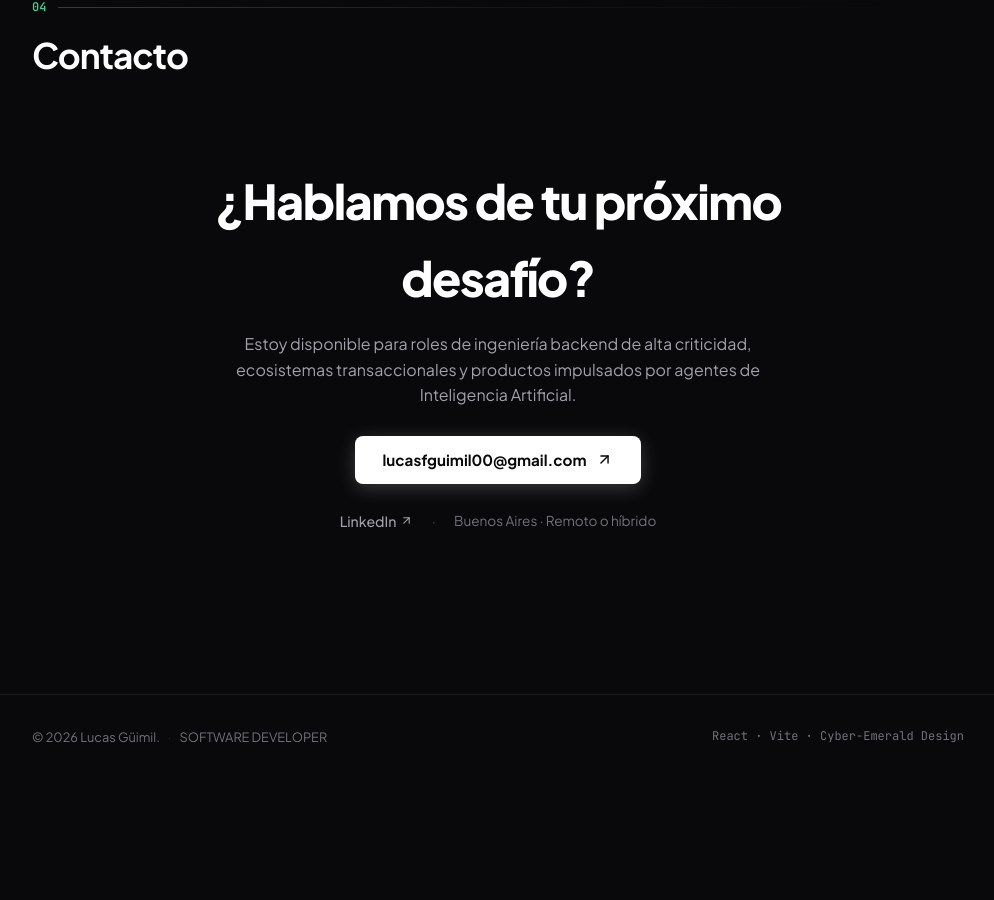
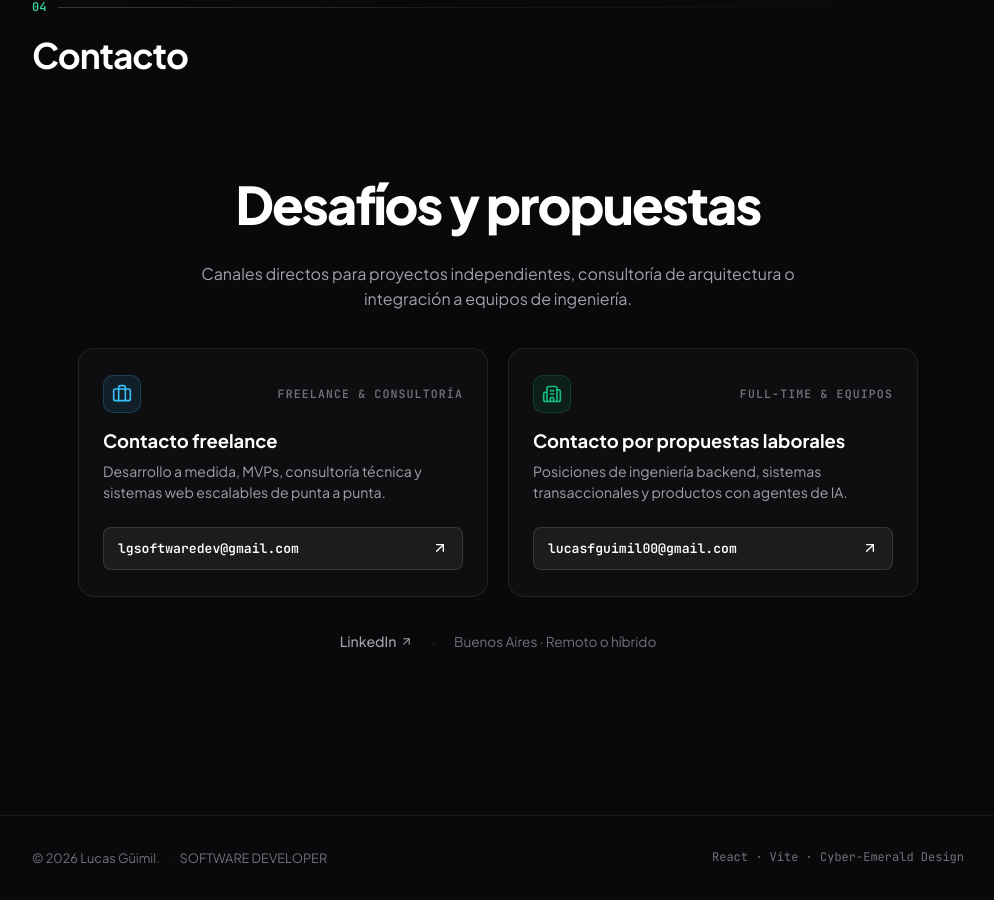
Before and after one commit to lgsoftwaredev-lab/portfolio, a React (Vite) app: page / in a window 1280 px wide. Shown: the part 3840-4740 px from the top of the page, without its empty margins (142-1136 px from the left). Before the commit the page ends 4619 px from the top, so only its background shows below. Built offline with nearby package versions, Linux system fonts and the light colour scheme.

Commit message:
feat: redesign Contact section with Desafíos y propuestas title and 2 contact cards

```diff
--- a/src/components/Contact.jsx
+++ b/src/components/Contact.jsx
@@ -1,9 +1,11 @@
 import React from 'react';
-import { ArrowUpRight } from 'lucide-react';
+import { ArrowUpRight, Briefcase, Building2 } from 'lucide-react';
 import { portfolioData } from '../data/portfolioData';
 
 export default function Contact() {
-  const { email, linkedin, github } = portfolioData.personal.contact;
+  const { emailFreelance, emailLaboral, email, linkedin } = portfolioData.personal.contact;
+  const freelanceEmail = emailFreelance || "lgsoftwaredev@gmail.com";
+  const laboralEmail = emailLaboral || email || "lucasfguimil00@gmail.com";
 
   return (
     <section id="contacto" className="section">
@@ -19,21 +21,60 @@ export default function Contact() {
 
         <div className="contact-section-inner">
           <h3 className="contact-big-title">
-            ¿Hablamos de tu próximo desafío?
+            Desafíos y propuestas
           </h3>
           <p className="contact-text">
-            Estoy disponible para roles de ingeniería backend de alta criticidad, ecosistemas transaccionales y productos impulsados por agentes de Inteligencia Artificial.
+            Canales directos para proyectos independientes, consultoría de arquitectura o integración a equipos de ingeniería.
           </p>
 
-          <a
-            href={`mailto:${email}`}
-            target="_blank"
-            rel="noopener noreferrer"
-            className="contact-direct-btn"
-          >
-            <span>{email}</span>
-            <ArrowUpRight size={17} />
-          </a>
+          {/* 2 Contact Cards */}
+          <div className="contact-cards-grid">
+            {/* Card 1: Freelance */}
+            <div className="contact-card">
+              <div className="contact-card-header">
+                <div className="contact-card-icon-wrap freelance">
+                  <Briefcase size={20} />
+                </div>
+                <span className="contact-card-tag">Freelance & Consultoría</span>
+              </div>
+              <h4 className="contact-card-title">Contacto freelance</h4>
+              <p className="contact-card-desc">
+                Desarrollo a medida, MVPs, consultoría técnica y sistemas web escalables de punta a punta.
+              </p>
+              <a
+                href={`mailto:${freelanceEmail}`}
+                target="_blank"
+                rel="noopener noreferrer"
+                className="contact-card-btn"
+              >
+                <span className="contact-card-email">{freelanceEmail}</span>
+                <ArrowUpRight size={16} />
+              </a>
+            </div>
+
+            {/* Card 2: Propuestas Laborales */}
+            <div className="contact-card">
+              <div className="contact-card-header">
+                <div className="contact-card-icon-wrap laboral">
+                  <Building2 size={20} />
+                </div>
+                <span className="contact-card-tag">Full-Time & Equipos</span>
+              </div>
+              <h4 className="contact-card-title">Contacto por propuestas laborales</h4>
+              <p className="contact-card-desc">
+                Posiciones de ingeniería backend, sistemas transaccionales y productos con agentes de IA.
+              </p>
+              <a
+                href={`mailto:${laboralEmail}`}
+                target="_blank"
+                rel="noopener noreferrer"
+                className="contact-card-btn"
+              >
+                <span className="contact-card-email">{laboralEmail}</span>
+                <ArrowUpRight size={16} />
+              </a>
+            </div>
+          </div>
 
           <div className="contact-social-row">
             <a
--- a/src/data/portfolioData.js
+++ b/src/data/portfolioData.js
@@ -12,6 +12,8 @@ export const portfolioData = {
       base: { label: "BASE", value: "Buenos Aires · Remoto o híbrido" }
     },
     contact: {
+      emailFreelance: "lgsoftwaredev@gmail.com",
+      emailLaboral: "lucasfguimil00@gmail.com",
       email: "lucasfguimil00@gmail.com",
       linkedin: "https://m.linkedin.com/in/lucas-güimil-28bb22243",
       github: "https://github.com",
--- a/src/index.css
+++ b/src/index.css
@@ -918,15 +918,15 @@ body {
    ========================================================= */
 .contact-section-inner {
   text-align: center;
-  max-width: 600px;
+  max-width: 840px;
   margin: 0 auto;
   padding: 40px 0 20px 0;
 }
 
 .contact-big-title {
-  font-size: clamp(2rem, 4vw, 3rem);
+  font-size: clamp(2.2rem, 4.5vw, 3.25rem);
   font-weight: 800;
-  letter-spacing: -0.03em;
+  letter-spacing: -0.035em;
   color: #fff;
   margin-bottom: 14px;
 }
@@ -935,28 +935,139 @@ body {
   font-size: 1rem;
   color: var(--fg-muted);
   line-height: 1.6;
-  margin-bottom: 28px;
+  max-width: 640px;
+  margin: 0 auto 36px auto;
 }
 
-.contact-direct-btn {
+/* 2 Contact Cards Grid */
+.contact-cards-grid {
+  display: grid;
+  grid-template-columns: repeat(2, 1fr);
+  gap: 20px;
+  text-align: left;
+  margin-bottom: 32px;
+}
+
+.contact-card {
+  background: rgba(255, 255, 255, 0.025);
+  border: 1px solid rgba(255, 255, 255, 0.08);
+  border-radius: 16px;
+  padding: 26px 24px;
+  display: flex;
+  flex-direction: column;
+  justify-content: space-between;
+  transition: all 0.25s cubic-bezier(0.16, 1, 0.3, 1);
+  position: relative;
+  overflow: hidden;
+}
+
+.contact-card::before {
+  content: "";
+  position: absolute;
+  top: 0;
+  left: 0;
+  right: 0;
+  height: 1px;
+  background: linear-gradient(90deg, transparent, rgba(255, 255, 255, 0.18), transparent);
+  opacity: 0;
+  transition: opacity 0.3s;
+}
+
+.contact-card:hover {
+  background: rgba(255, 255, 255, 0.045);
+  border-color: rgba(16, 185, 129, 0.35);
+  transform: translateY(-2px);
+  box-shadow: 0 12px 30px -10px rgba(0, 0, 0, 0.5), 0 0 20px rgba(16, 185, 129, 0.05);
+}
+
+.contact-card:hover::before {
+  opacity: 1;
+}
+
+.contact-card-header {
+  display: flex;
+  align-items: center;
+  justify-content: space-between;
+  margin-bottom: 16px;
+}
+
+.contact-card-icon-wrap {
+  width: 38px;
+  height: 38px;
+  border-radius: 10px;
+  display: flex;
+  align-items: center;
+  justify-content: center;
+  background: rgba(255, 255, 255, 0.05);
+  border: 1px solid rgba(255, 255, 255, 0.1);
+}
+
+.contact-card-icon-wrap.freelance {
+  color: #38bdf8;
+  background: rgba(56, 189, 248, 0.1);
+  border-color: rgba(56, 189, 248, 0.2);
+}
+
+.contact-card-icon-wrap.laboral {
+  color: #10b981;
+  background: rgba(16, 185, 129, 0.1);
+  border-color: rgba(16, 185, 129, 0.2);
+}
+
+.contact-card-tag {
+  font-family: var(--font-mono);
+  font-size: 0.72rem;
+  font-weight: 600;
+  text-transform: uppercase;
+  letter-spacing: 0.1em;
+  color: var(--fg-subtle);
+}
+
+.contact-card-title {
+  font-size: 1.15rem;
+  font-weight: 700;
+  color: #ffffff;
+  margin-bottom: 8px;
+  line-height: 1.3;
+}
+
+.contact-card-desc {
+  font-size: 0.88rem;
+  color: var(--fg-muted);
+  line-height: 1.5;
+  margin-bottom: 24px;
+  flex-grow: 1;
+}
+
+.contact-card-btn {
   display: inline-flex;
   align-items: center;
-  gap: 10px;
+  justify-content: space-between;
+  gap: 8px;
+  background: rgba(255, 255, 255, 0.06);
+  border: 1px solid rgba(255, 255, 255, 0.12);
+  color: #ffffff;
+  font-family: var(--font-mono);
+  font-size: 0.82rem;
+  font-weight: 600;
+  padding: 10px 14px;
+  border-radius: 8px;
+  text-decoration: none;
+  transition: all 0.2s ease;
+  word-break: break-all;
+}
+
+.contact-card-btn:hover {
   background: #ffffff;
   color: #09090b;
-  font-size: 0.95rem;
-  font-weight: 700;
-  padding: 12px 28px;
-  border-radius: 8px;
-  text-decoration: none;
-  transition: all 0.2s cubic-bezier(0.16, 1, 0.3, 1);
-  box-shadow: 0 4px 20px rgba(255, 255, 255, 0.2);
+  border-color: #ffffff;
+  box-shadow: 0 4px 16px rgba(255, 255, 255, 0.2);
 }
 
-.contact-direct-btn:hover {
-  background: #f4f4f5;
-  transform: translateY(-2px);
-  box-shadow: 0 8px 28px rgba(255, 255, 255, 0.3);
+.contact-card-email {
+  overflow: hidden;
+  text-overflow: ellipsis;
+  white-space: nowrap;
 }
 
 .contact-social-row {
@@ -964,7 +1075,7 @@ body {
   align-items: center;
   justify-content: center;
   gap: 18px;
-  margin-top: 24px;
+  margin-top: 16px;
 }
 
 .social-link {
@@ -980,6 +1091,13 @@ body {
 
 .social-link:hover {
   color: #ffffff;
+}
+
+@media (max-width: 680px) {
+  .contact-cards-grid {
+    grid-template-columns: 1fr;
+    gap: 16px;
+  }
 }
 
 /* =========================================================
```
